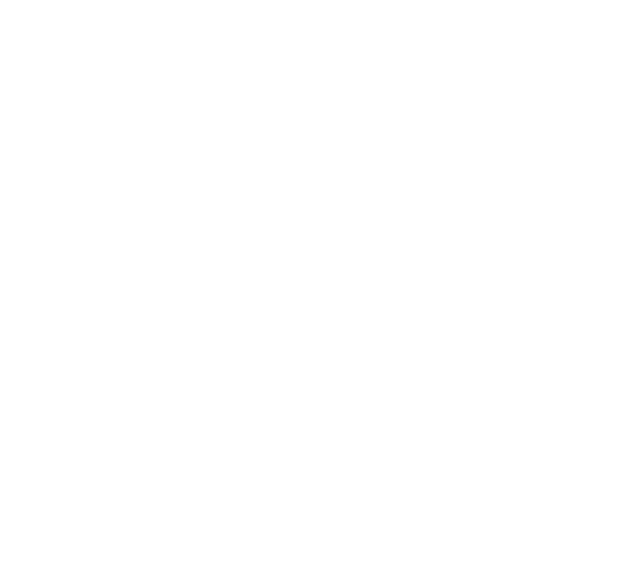
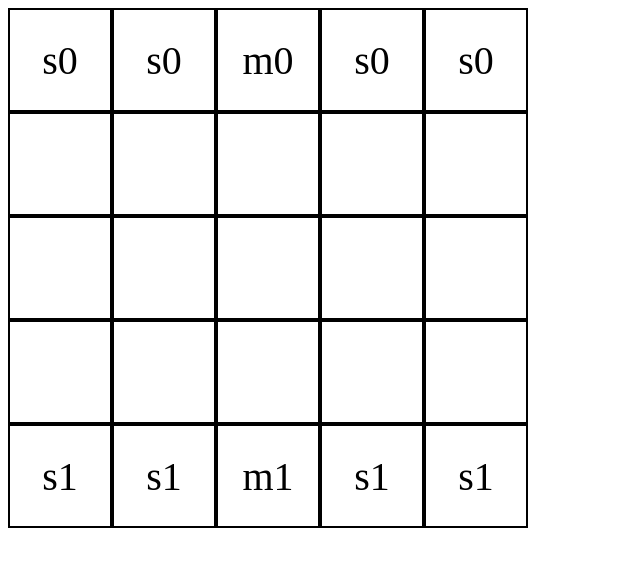
Before and after one commit to mohamedimrane/onitama-react, a React (Vite) app: page / in a window 1280 px wide. Shown: the top 566 px of the page, without its empty margins (0-640 px from the left). Built offline with nearby package versions, Linux system fonts and the light colour scheme.

Commit message:
feat: :sparkles: Render board

```diff
--- a/src/App.tsx
+++ b/src/App.tsx
@@ -1,8 +1,19 @@
+import { useState } from "react"
 import './App.css'
+import Board from "./Board"
 
 function App() {
+  const [board, setBoard] = useState([
+    ["s0", "s0", "m0", "s0", "s0"],
+    ["", "", "", "", ""],
+    ["", "", "", "", ""],
+    ["", "", "", "", ""],
+    ["s1", "s1", "m1", "s1", "s1"],
+  ])
+
   return (
     <>
+      <Board board={board}/>
     </>
   )
 }
--- /dev/null
+++ b/src/Board.css
@@ -0,0 +1,18 @@
+.board {
+    display: inline-block;
+}
+
+.row {
+    display: flex;
+}
+
+.cell {
+    height: 100px;
+    width: 100px;
+    text-align: center;
+    display: flex;
+    flex-direction: column;
+    justify-content: center;
+    border: 2px solid black;
+    font-size: 40px;
+}
--- /dev/null
+++ b/src/Board.tsx
@@ -0,0 +1,19 @@
+import "./Board.css"
+
+type Props = {
+    board: string[][]
+}
+
+function Board({ board }: Props) {
+  return <>
+    <div className="board">
+      {board.map((row, iRow) => (<div className="row" key={iRow}>
+        {row.map((cell, iCell) => (<div className="cell" key={iCell}>
+          {cell}
+        </div>))}
+      </div>)) }
+    </div>
+  </>
+}
+
+export default Board
```
